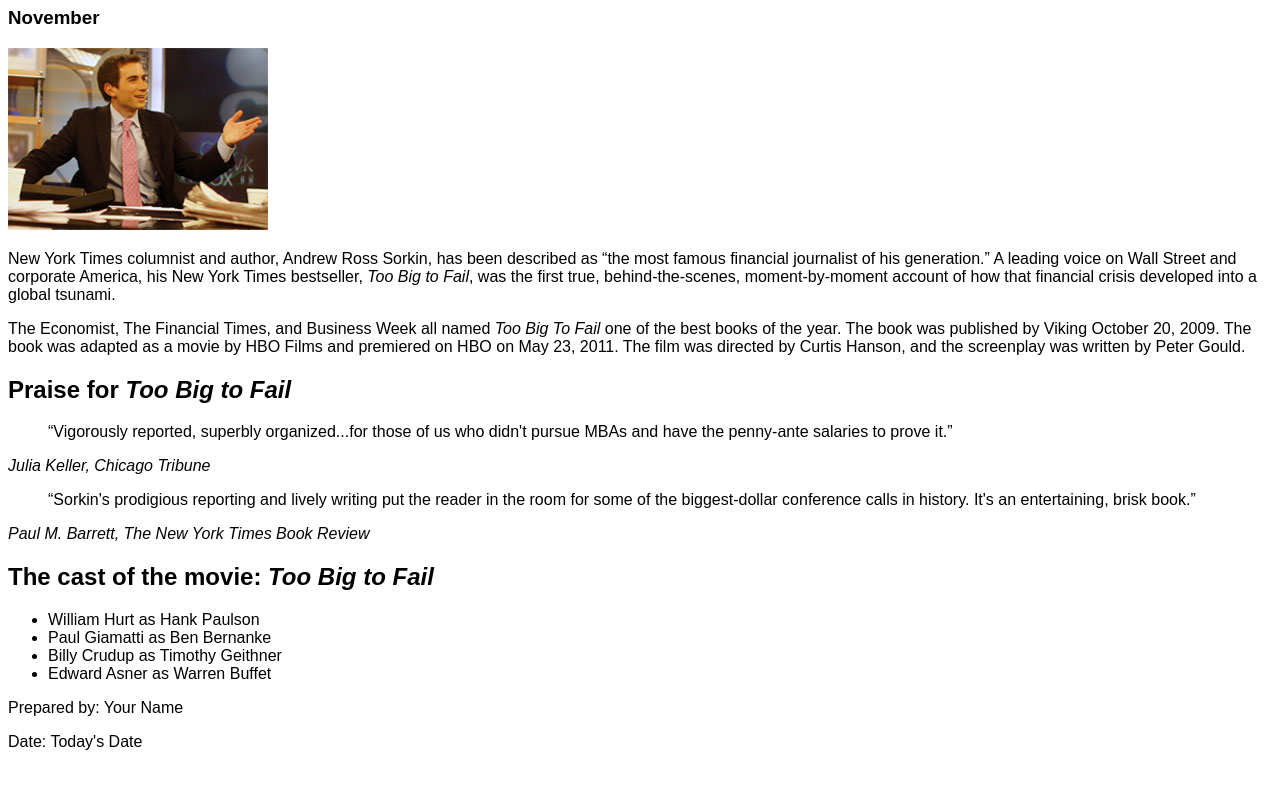
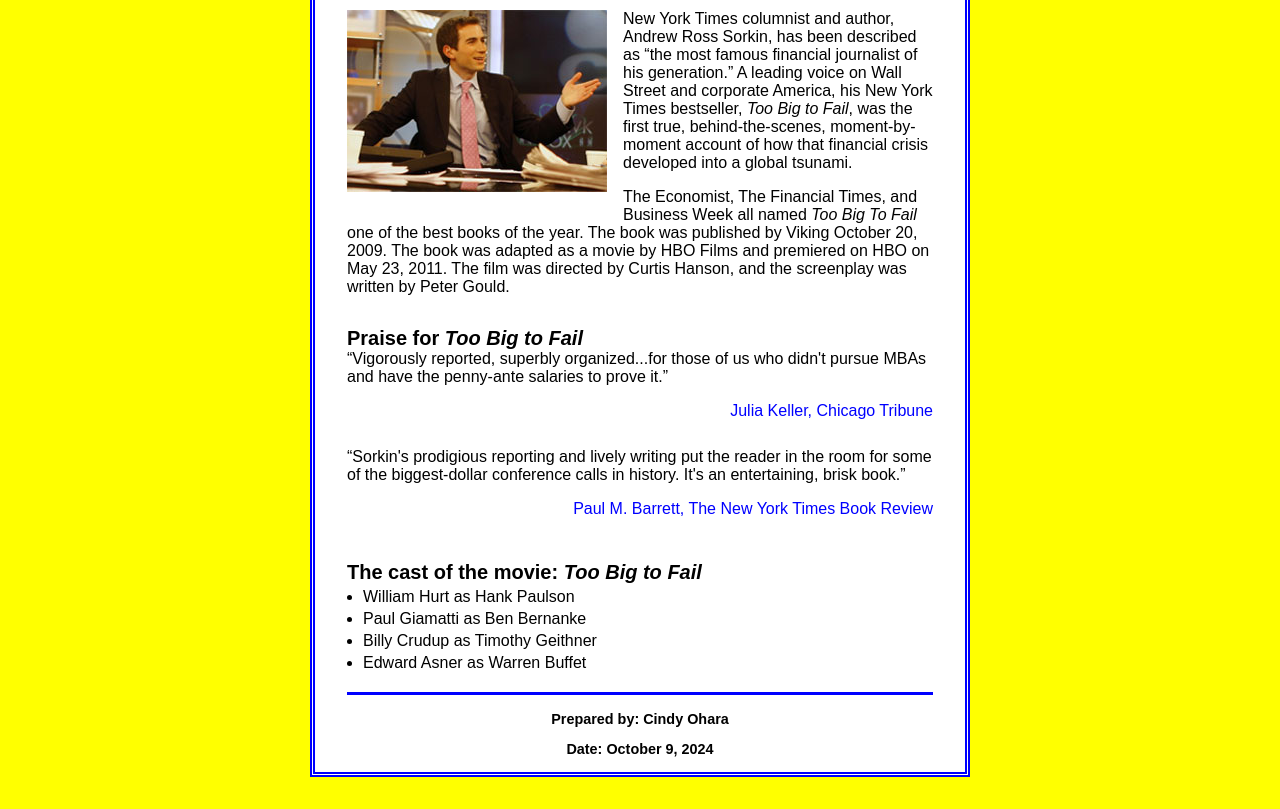
Before and after one commit to cindy2020/town-hall-new, a plain HTML site: page town-hall-cindy2020-main/town_hall/speakers/c05x_sorkin.html in a window 1280 px wide. Shown: the part 73-882 px from the top of the page. Before the commit the page ends 840 px from the top, so only its background shows below. Drawn offline with Linux system fonts and the light colour scheme.

Commit message:
Add files via upload
Week 3 - M5 Exercise - Sorkin

```diff
--- a/town-hall-cindy2020-main/town_hall/speakers/c05x_sorkin.html
+++ b/town-hall-cindy2020-main/town_hall/speakers/c05x_sorkin.html
@@ -7,6 +7,7 @@
 	<link rel="shortcut icon" href="../images/favicon.ico">
 	<link rel="stylesheet" href="../styles/c05x_sorkin.css">
 </head>
+
 <body>
 	<main>
 		<h1>Andrew Ross Sorkin, author of <i>Too Big to Fail</i></h1>
@@ -16,10 +17,10 @@
 		<p>The Economist, The Financial Times, and Business Week all named <i>Too Big To Fail</i> one of the best books of the year. The book was published by Viking October 20, 2009. The book was adapted as a movie by HBO Films and premiered on HBO on May 23, 2011. The film was directed by Curtis Hanson, and the screenplay was written by Peter Gould.</p>
 
 		<h2>Praise for <i>Too Big to Fail</i></h2>
-		<blockquote>&ldquo;Vigorously reported, superbly organized...for those of us who didn't pursue MBAs and have the penny-ante salaries to prove it.&rdquo;</blockquote>
-		<p><cite>Julia Keller, Chicago Tribune</cite></p>
-		<blockquote>&ldquo;Sorkin's prodigious reporting and lively writing put the reader in the room for some of the biggest-dollar conference calls in history. It's an entertaining, brisk book.&rdquo;</blockquote>
-		<p><cite>Paul M. Barrett, The New York Times Book Review</cite></p>
+		<p class = "quote">&ldquo;Vigorously reported, superbly organized...for those of us who didn't pursue MBAs and have the penny-ante salaries to prove it.&rdquo;</p>
+		<p class = "author">Julia Keller, Chicago Tribune</p>
+		<p>&ldquo;Sorkin's prodigious reporting and lively writing put the reader in the room for some of the biggest-dollar conference calls in history. It's an entertaining, brisk book.&rdquo;</p>
+		<p class = "author">Paul M. Barrett, The New York Times Book Review</p>
 
 		<h2>The cast of the movie: <i>Too Big to Fail</i></h2>
 		<ul>
@@ -30,8 +31,8 @@
 		</ul>
 	</main>
 	<footer>
-		<p>Prepared by: Your Name</p>
-		<p>Date: Today's Date</p>
+		<p>Prepared by: Cindy Ohara</p>
+		<p>Date: October 9, 2024</p>
 	</footer>
 </body>
 </html>
--- a/town-hall-cindy2020-main/town_hall/styles/c05x_sorkin.css
+++ b/town-hall-cindy2020-main/town_hall/styles/c05x_sorkin.css
@@ -1,4 +1,63 @@
+html {
+    background-color: yellow;
+}
+/*  Use of the reset selctor */
+h1, h2, h3, p ul li {
+    margin: 0;
+    padding: 0;
+}
 body {
 	font-family: Arial, Helvetica, sans-serif;
     font-size: 100%;
+    width: 650px;
+    margin: 0 auto 2em;
+    border: 3px double blue;
+    border-width: thick;
+    background-color: white;
+main {
+    padding-right: 2em;
+    padding-left: 2em;
 }
+main h1 {
+    font-size: 150%;
+    color: blue;
+    padding-bottom: .5em;
+}
+main img {
+    float: left;
+    padding-right: 1em;
+    padding-top: 1em;
+    padding-bottom: 1em;
+}
+main h2 {
+    font-size: 125%;
+    padding-top: .75em;
+    padding-bottom: 0%;
+}
+main h3 {
+    font-size: 115%;
+}
+p.quote {
+    margin: 0;
+}
+p.author {
+    color: blue;
+    text-align: right;
+    font-style: normal;
+    padding-bottom: .75em;
+    padding-top: 0;
+}
+main ul {
+    margin-top: .25em;
+    padding-bottom: 1em;
+    padding-left: 1em;
+    border-bottom: 3px solid blue;
+}
+ul li {
+    padding-bottom: .25em;
+}
+footer p {
+    text-align: center;
+    font-size: 90%;
+    font-weight: bold;
+}
```
Also changed, not shown: town-hall-cindy2020-main/town_hall/speakers/c03x_sorkin.html (+22 -26 lines).
